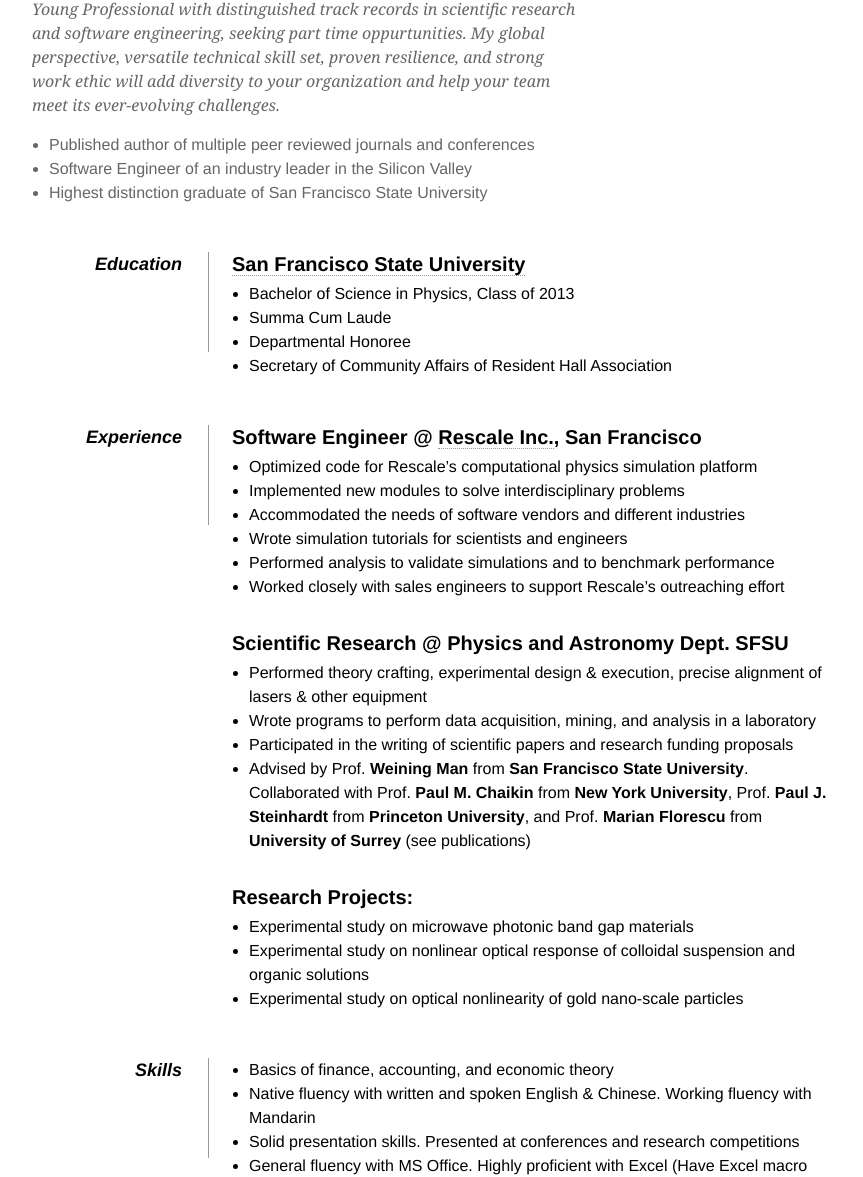
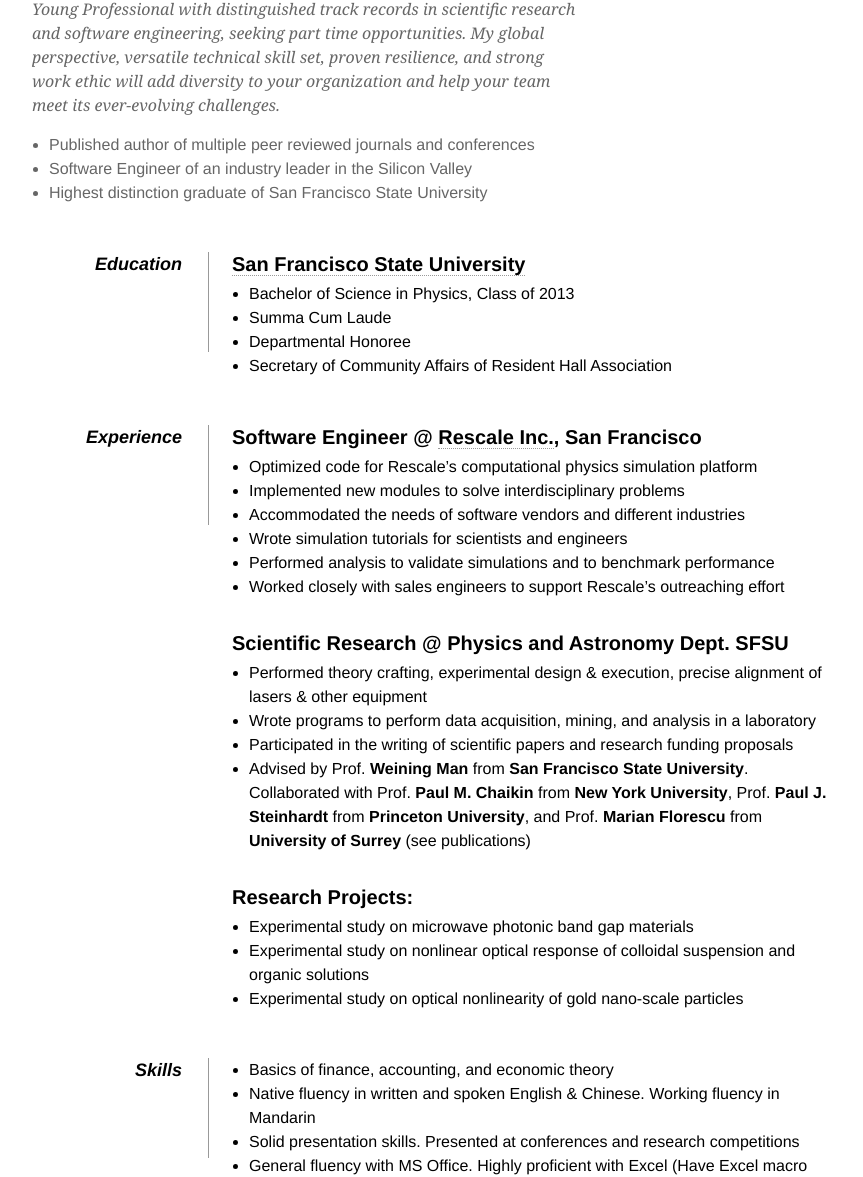
Before and after one commit to brianmikeleung/brianmikeleung.github.io, a plain HTML site: page index.html in a window 1280 px wide. Shown: the part 293-1470 px from the top of the page, without its empty margins (18-881 px from the left). Drawn offline with Linux system fonts and the light colour scheme.

Commit message:
spelling

```diff
--- a/index.html
+++ b/index.html
@@ -51,7 +51,7 @@
         </div>
 
         <div id="objective">
-            <p>Young Professional with distinguished track records in scientific research and software engineering, seeking part time oppurtunities. My global perspective, versatile technical skill set, proven resilience, and strong work ethic will add diversity to your organization and help your team meet its ever-evolving challenges.</p>
+            <p>Young Professional with distinguished track records in scientific research and software engineering, seeking part time opportunities. My global perspective, versatile technical skill set, proven resilience, and strong work ethic will add diversity to your organization and help your team meet its ever-evolving challenges.</p>
             <ul>
                 <li>Published author of multiple peer reviewed journals and conferences</li>
                 <li>Software Engineer of an industry leader in the Silicon Valley</li>
@@ -110,7 +110,7 @@
             <dd>
                 <ul>
                     <li>Basics of finance, accounting, and economic theory</li>
-                    <li>Native fluency with written and spoken English & Chinese. Working fluency with Mandarin</li>
+                    <li>Native fluency in written and spoken English & Chinese. Working fluency in Mandarin</li>
                     <li>Solid presentation skills. Presented at conferences and research competitions</li>
                     <li>General fluency with MS Office. Highly proficient with Excel (Have Excel macro experience)</li>
                     <li>Working experience with most Google Utilities</li>
```
